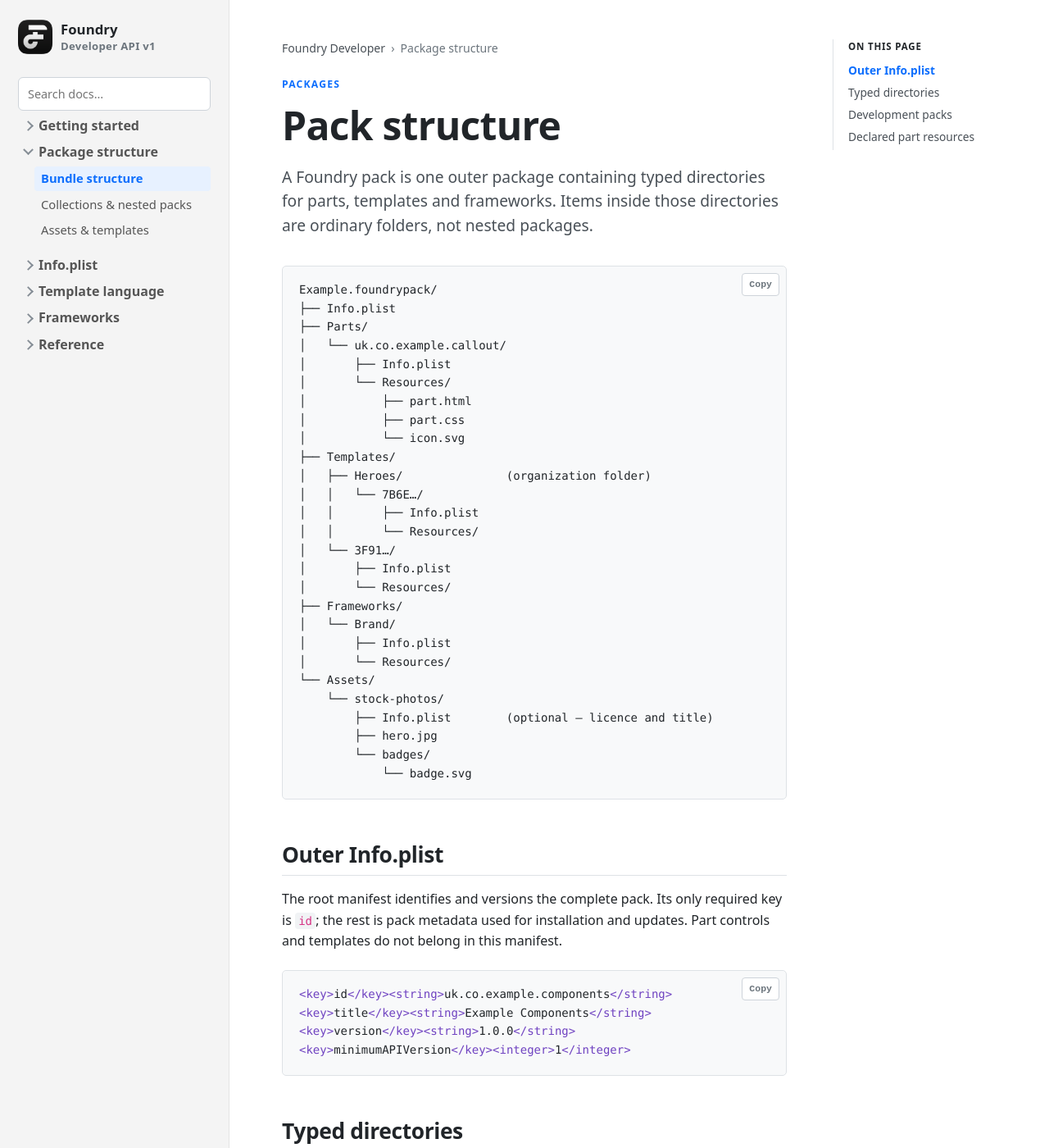
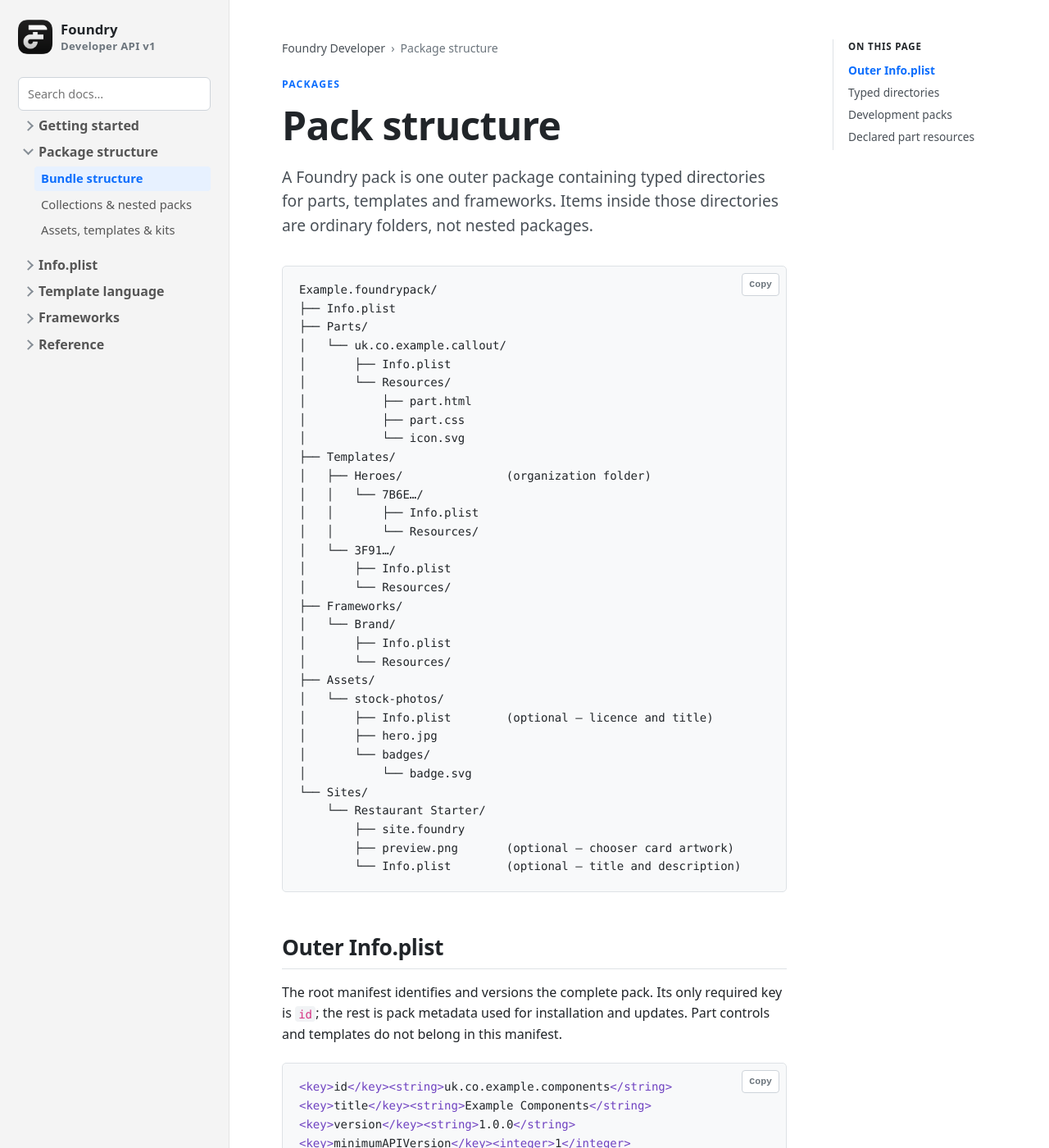
Before and after one commit to doobox/foundry-developer-api, a Jekyll site: the page built from bundle-structure.md, in a window 1280 px wide and 1400 px high. Shown: the whole window at 82% size. Built offline with Jekyll 4.4.1, drawn with Linux system fonts in a browser that asks for light colours; some of the changed text lies outside the part shown.

Commit message:
Document site kits
- Assets & templates page grows a Site kits section: folder format,
  optional manifest keys, chooser behaviour, fresh-identity stamping.
- Bundle structure adds the Sites typed directory and tree example.
- Navigation label updated to Assets, templates & kits.

Co-Authored-By: Claude Fable 5 <noreply@anthropic.com>

````diff
--- a/_data/navigation.json
+++ b/_data/navigation.json
@@ -24,7 +24,7 @@
         "nested-packs.html"
       ],
       [
-        "Assets & templates",
+        "Assets, templates & kits",
         "assets-and-templates.html"
       ]
     ]
--- a/bundle-structure.md
+++ b/bundle-structure.md
@@ -33,12 +33,17 @@ Example.foundrypack/
 │   └── Brand/
 │       ├── Info.plist
 │       └── Resources/
-└── Assets/
-    └── stock-photos/
-        ├── Info.plist        (optional — licence and title)
-        ├── hero.jpg
-        └── badges/
-            └── badge.svg
+├── Assets/
+│   └── stock-photos/
+│       ├── Info.plist        (optional — licence and title)
+│       ├── hero.jpg
+│       └── badges/
+│           └── badge.svg
+└── Sites/
+    └── Restaurant Starter/
+        ├── site.foundry
+        ├── preview.png       (optional — chooser card artwork)
+        └── Info.plist        (optional — title and description)
 ```
 
 </div>
@@ -67,6 +72,8 @@ Example.foundrypack/
 <dd>Reusable design frameworks, including framework metadata, <code>framework.json</code>, preview artwork and bundled font assets.</dd>
 <dt>Assets</dt>
 <dd>Curated collections of importable files — photos, SVG icons, textures, fonts, video. Each direct child folder is one collection: put files straight inside it, organized into nested folders however you like, and Foundry presents that structure as-is. No manifest is required — the folder's name is its title. Add an optional <code>Info.plist</code> at the collection's root to declare a display <code>title</code>, a stable <code>id</code>, and <code>license</code>, <code>licenseURL</code> and <code>attribution</code>, which Foundry shows before anything imports. Importing always copies files into the project's own asset library — published sites never reference a pack.</dd>
+<dt>Sites</dt>
+<dd>Starter project kits. Each child folder holds one <code>.foundry</code> document plus optional <code>preview.png</code> card artwork and an optional <code>Info.plist</code> declaring a display <code>title</code> and one-line <code>description</code>. Kits appear in Foundry's Create a New Project chooser; choosing one stamps a fresh project with its own identity and factory publishing settings — the kit is never opened in place.</dd>
 <dt>Resources</dt>
 <dd>Optional resources shared by the pack as a whole. Item-specific files remain in the item's own <code>Resources</code> directory.</dd>
 </dl>
````
Also changed, not shown: assets-and-templates.md (+21 -3 lines).
